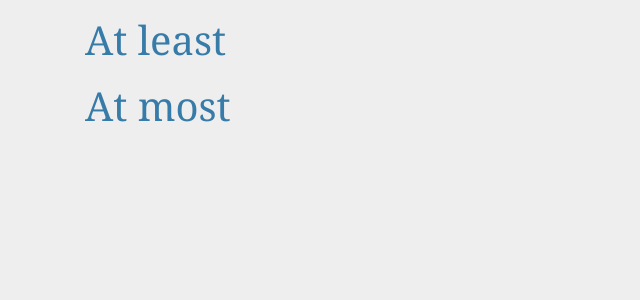
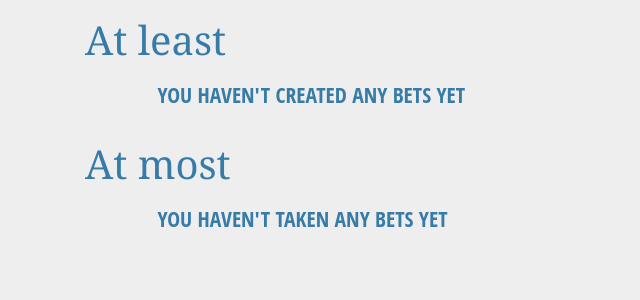
Before and after one commit to newmanlucy/uncommon19, a Flask app: page /mybets/1 in a window 1280 px wide. Shown: the part 56-356 px from the top of the page, without its empty margins (0-640 px from the left). Run offline with Flask 2, Linux system fonts and the light colour scheme; data that the repository does not hold is empty; parts of the project's set-up code (start-up, migrations or seed data) failed here and were passed over; some libraries are stand-ins or nearby versions.

Commit message:
message for not having taken bets yet

```diff
--- a/templates/mybets.html
+++ b/templates/mybets.html
@@ -2,14 +2,22 @@
 {% block content %}
 <h1> At least </h1>
 <ul>
+{% if my_created is defined and my_created[0] is defined %}
 	{% for bet in my_created %}
 	  <li> ${{bet.amount}}: at least {{bet.atleast}} degrees on {{bet.date}}. </li>
 	{% endfor %}
+{% else %}
+	<h2> You haven't created any bets yet </h2>
+{% endif %}
 </ul>
 <h1> At most </h1>
 <ul>
+{% if my_taken is defined and my_taken[0] is defined %}
 	{% for bet in my_taken %}
 	  <li> ${{bet.amount}}: at most {{bet.atleast}} degrees on {{bet.date}}. </li>
 	{% endfor %}
+{% else %}
+	<h2> You haven't taken any bets yet </h2>
+{% endif %}
 </ul>
 {% endblock %}
```
Lines whose indentation alone changed are shown as unchanged.
